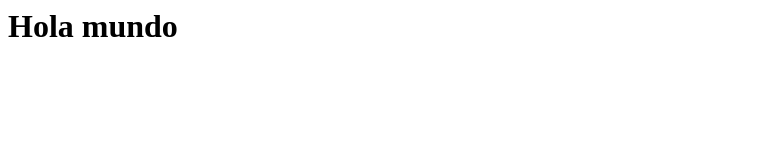
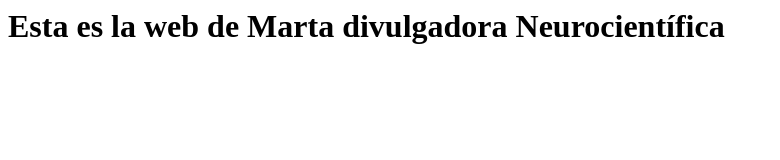
Before and after one commit to exploratucerebro/exploratucerebro.github.io, a plain HTML site: page index.html in a window 1280 px wide. Shown: the whole page, without its empty margins (0-780 px from the left). Drawn offline with Linux system fonts and the light colour scheme.

Commit message:
con título

```diff
--- a/index.html
+++ b/index.html
@@ -1,7 +1,8 @@
 <html>
 	<head>
+	  <title>Explora tu cerebro</title>
 	</head>
 	<body>
-	<h1>Hola mundo</h1>
+	<h1>Esta es la web de Marta divulgadora Neurocientífica</h1>
 	</body>
 </html>
```
